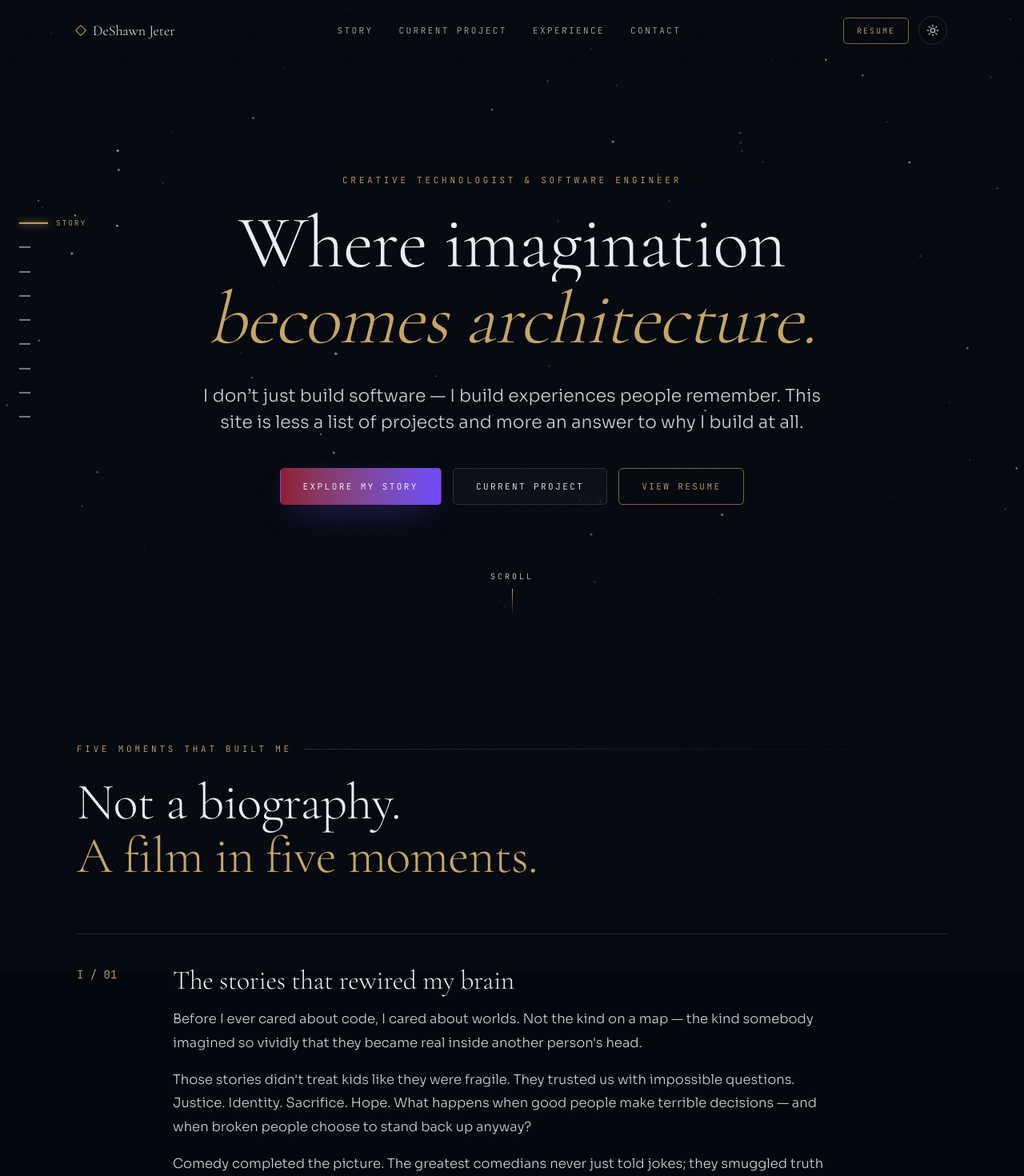
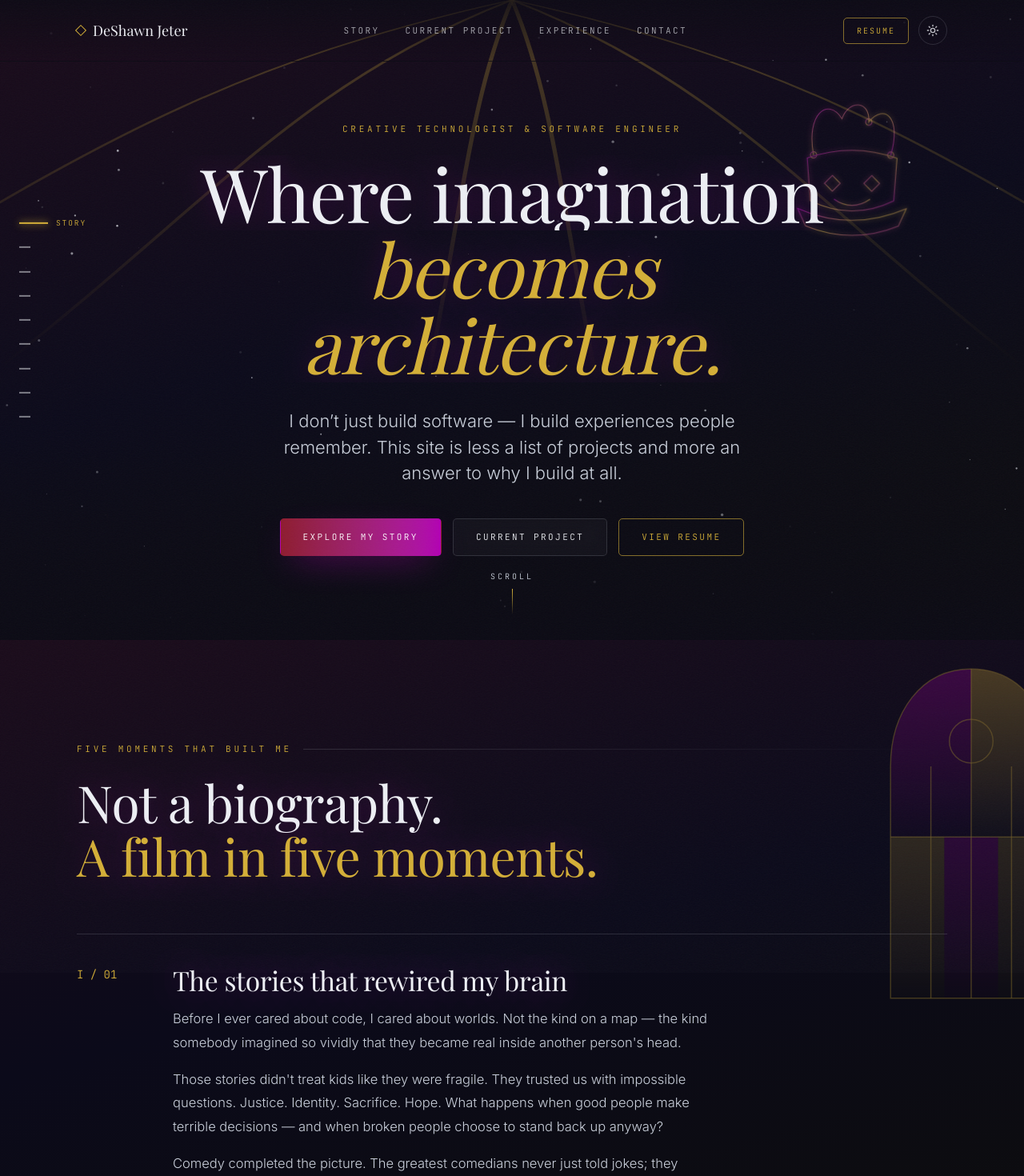
Before and after one commit to DeshawnJeter/personal-website, a Next.js app: page / in a window 1280 px wide. Shown: the top 1470 px of the page at 80% size. Built offline with nearby package versions, Linux system fonts and the light colour scheme.

Commit message:
Auto-commit: build passed at 2026-07-17 09:27:44

```diff
--- a/package.json
+++ b/package.json
@@ -5,6 +5,7 @@
   "scripts": {
     "dev": "next dev",
     "build": "next build",
+    "postbuild": "bash scripts/auto-commit.sh",
     "start": "next start",
     "lint": "eslint"
   },
--- a/src/app/globals.css
+++ b/src/app/globals.css
@@ -68,21 +68,30 @@
 }
 
 :root {
-  /* ===== obsidian / midnight blue / chrome / antique gold (default, dark) ===== */
-  --void: #04070e;
-  --ink: #080d1a;
-  --navy: #0d1526;
-  --slate: #141c2e;
+  /* ===== anime-gothic cathedral: deep purple / midnight blue / obsidian, neon violet + celestial gold ===== */
+  --obsidian: #0d0d0d;
+  --midnight: #0b0a1a;
+  --deep-purple: #1a0b1a;
+  --void: #0b0a14;
+  --ink: #120a1c;
+  --navy: #1c1128;
+  --slate: #241833;
   --silver: #c9cfda;
   --chrome: #e9edf3;
   --crimson: #8e1b2e;
-  --violet: #6d4aff;
-  --gold: #c6a664;
+  --violet: #b300b3;
+  --gold: #d4af37;
   --cyan: #4fd8e8;
   --amber: #e8b76b;
   --emerald: #4f9d6f;
 
   --background: var(--void);
+  --background-gradient: linear-gradient(
+    165deg,
+    var(--deep-purple) 0%,
+    var(--midnight) 48%,
+    var(--obsidian) 100%
+  );
   --foreground: #edeff4;
   --card: var(--navy);
   --card-foreground: #edeff4;
@@ -130,6 +139,7 @@
 .light {
   color-scheme: light;
   --background: #f6f2e9;
+  --background-gradient: none;
   --foreground: #14181f;
   --card: #ffffff;
   --card-foreground: #14181f;
@@ -198,6 +208,14 @@
   }
 }
 
+/* Custom gothic cursor — desktop pointers only. Falls back to the native
+   cursor automatically wherever the browser can't load/render the image. */
+@media (hover: hover) and (pointer: fine) {
+  html {
+    cursor: url("/cursors/gothic-cross.svg") 14 10, auto;
+  }
+}
+
 @media print {
   :root {
     --background: #ffffff;
@@ -220,9 +238,15 @@
     scroll-behavior: smooth;
   }
   body {
-    @apply bg-background text-foreground;
+    @apply text-foreground;
+    background: var(--background-gradient), var(--background);
+    background-attachment: fixed;
     font-weight: 300;
     -webkit-font-smoothing: antialiased;
+  }
+  .dark body {
+    background: var(--background-gradient), var(--background);
+    background-attachment: fixed;
   }
   ::selection {
     background: var(--violet);
@@ -237,6 +261,9 @@
     font-weight: 300;
     letter-spacing: -0.01em;
     line-height: 1.05;
+  }
+  .dark h1, .dark h2, .dark h3, .dark h4 {
+    text-shadow: 0 0 28px color-mix(in oklab, var(--violet) 22%, transparent);
   }
 }
 
--- a/src/app/icon.tsx
+++ b/src/app/icon.tsx
@@ -13,14 +13,14 @@ export default function Icon() {
           display: "flex",
           alignItems: "center",
           justifyContent: "center",
-          background: "#04070E",
+          background: "#0D0D0D",
         }}
       >
         <div
           style={{
             width: 14,
             height: 14,
-            border: "2px solid #C6A664",
+            border: "2px solid #D4AF37",
             transform: "rotate(45deg)",
           }}
         />
--- a/src/app/layout.tsx
+++ b/src/app/layout.tsx
@@ -1,21 +1,21 @@
 import type { Metadata } from "next";
-import { Cormorant_Garamond, Sora, JetBrains_Mono } from "next/font/google";
+import { Playfair_Display, Inter, JetBrains_Mono } from "next/font/google";
 import { site } from "@/lib/content";
 import { SiteChrome } from "@/components/site-chrome";
 import "./globals.css";
 
-const cormorant = Cormorant_Garamond({
+const playfair = Playfair_Display({
   variable: "--font-cormorant",
   subsets: ["latin"],
-  weight: ["300", "400", "600"],
+  weight: ["400", "500", "600"],
   style: ["normal", "italic"],
   display: "swap",
 });
 
-const sora = Sora({
+const inter = Inter({
   variable: "--font-sora",
   subsets: ["latin"],
-  weight: ["200", "300", "400", "600"],
+  weight: ["300", "400", "500", "600"],
   display: "swap",
 });
 
@@ -59,7 +59,7 @@ export const metadata: Metadata = {
 };
 
 export const viewport = {
-  themeColor: "#04070e",
+  themeColor: "#0b0a14",
 };
 
 export default function RootLayout({
@@ -70,7 +70,7 @@ export default function RootLayout({
   return (
     <html
       lang="en"
-      className={`${cormorant.variable} ${sora.variable} ${jbMono.variable} h-full antialiased`}
+      className={`${playfair.variable} ${inter.variable} ${jbMono.variable} h-full antialiased`}
       suppressHydrationWarning
     >
       <body className="min-h-full flex flex-col bg-background text-foreground">
--- /dev/null
+++ b/src/components/motion/cathedral-arches.tsx
@@ -0,0 +1,38 @@
+import { cn } from "@/lib/utils";
+
+/**
+ * Vaulted-ceiling rib lines, rendered as thin converging strokes fading
+ * toward the floor of the section — a quiet architectural echo, not a set
+ * piece. Static (no motion) so it never fights for attention with content.
+ */
+export function CathedralArches({ className }: { className?: string }) {
+  const ribs = [
+    "M120 0 C40 90, 10 220, -60 420",
+    "M120 0 C70 100, 50 240, 0 440",
+    "M120 0 C110 120, 108 260, 100 460",
+    "M120 0 C130 120, 132 260, 140 460",
+    "M120 0 C170 100, 190 240, 240 440",
+    "M120 0 C200 90, 230 220, 300 420",
+  ];
+
+  return (
+    <svg
+      aria-hidden="true"
+      viewBox="0 0 240 460"
+      preserveAspectRatio="none"
+      className={cn("pointer-events-none select-none", className)}
+    >
+      <defs>
+        <linearGradient id="rib-fade" x1="0" y1="0" x2="0" y2="1">
+          <stop offset="0%" stopColor="var(--gold)" stopOpacity="0.5" />
+          <stop offset="100%" stopColor="var(--gold)" stopOpacity="0" />
+        </linearGradient>
+      </defs>
+      <g fill="none" stroke="url(#rib-fade)" strokeWidth="1">
+        {ribs.map((d) => (
+          <path key={d} d={d} />
+        ))}
+      </g>
+    </svg>
+  );
+}
--- /dev/null
+++ b/src/components/motion/holographic-jester.tsx
@@ -0,0 +1,86 @@
+"use client";
+
+import { motion, useReducedMotion } from "framer-motion";
+import { cn } from "@/lib/utils";
+
+/**
+ * A quiet, translucent jester silhouette — a nod to comedy-as-observation
+ * (see storyChapters "worlds") rendered as a holographic projection rather
+ * than a mascot. Purely decorative; never competes with real content.
+ */
+export function HolographicJester({ className }: { className?: string }) {
+  const reduceMotion = useReducedMotion();
+
+  const float = reduceMotion
+    ? undefined
+    : {
+        y: [0, -16, 0],
+        rotate: [-2, 2, -2],
+      };
+
+  const flicker = reduceMotion
+    ? undefined
+    : {
+        opacity: [0.38, 0.56, 0.4, 0.5, 0.38],
+      };
+
+  return (
+    <motion.div
+      aria-hidden="true"
+      className={cn("pointer-events-none select-none mix-blend-screen", className)}
+      initial={{ opacity: 0 }}
+      animate={{ opacity: 1 }}
+      transition={{ duration: 1.4, delay: 0.6, ease: [0.16, 1, 0.3, 1] }}
+    >
+      <motion.svg
+        viewBox="0 0 220 260"
+        className="h-full w-full"
+        animate={float}
+        transition={{ duration: 9, repeat: Infinity, ease: "easeInOut" }}
+      >
+        <defs>
+          <linearGradient id="jester-gradient" x1="0" y1="0" x2="1" y2="1">
+            <stop offset="0%" stopColor="var(--violet)" />
+            <stop offset="55%" stopColor="var(--gold)" />
+            <stop offset="100%" stopColor="var(--violet)" />
+          </linearGradient>
+          <filter id="jester-glow" x="-60%" y="-60%" width="220%" height="220%">
+            <feGaussianBlur stdDeviation="3.2" result="blur" />
+            <feMerge>
+              <feMergeNode in="blur" />
+              <feMergeNode in="SourceGraphic" />
+            </feMerge>
+          </filter>
+        </defs>
+
+        <motion.g
+          stroke="url(#jester-gradient)"
+          strokeWidth="1.1"
+          fill="none"
+          filter="url(#jester-glow)"
+          animate={flicker}
+          transition={{ duration: 5.5, repeat: Infinity, ease: "easeInOut" }}
+        >
+          {/* three-pointed hat */}
+          <path d="M60 92 C50 40, 78 18, 96 46 C104 22, 132 22, 130 50 C150 26, 172 44, 158 92" />
+          <circle cx="60" cy="92" r="4" />
+          <circle cx="130" cy="50" r="4" />
+          <circle cx="158" cy="92" r="4" />
+
+          {/* mask / face plane */}
+          <path d="M52 96 Q109 76 166 96 L162 150 Q109 176 56 150 Z" />
+
+          {/* diamond eyes */}
+          <path d="M84 118 L94 128 L84 138 L74 128 Z" />
+          <path d="M134 118 L144 128 L134 138 L124 128 Z" />
+
+          {/* smile */}
+          <path d="M86 148 Q109 164 132 148" />
+
+          {/* collar ruff */}
+          <path d="M40 160 Q109 190 178 160 L168 182 Q109 206 50 182 Z" />
+        </motion.g>
+      </motion.svg>
+    </motion.div>
+  );
+}
--- /dev/null
+++ b/src/components/motion/stained-glass.tsx
@@ -0,0 +1,54 @@
+"use client";
+
+import { motion, useReducedMotion } from "framer-motion";
+import { cn } from "@/lib/utils";
+
+/**
+ * A gothic lancet window rendered as segmented, glowing panes —
+ * decorative background texture only, never load-bearing for content.
+ */
+export function StainedGlass({ className }: { className?: string }) {
+  const reduceMotion = useReducedMotion();
+
+  return (
+    <motion.svg
+      aria-hidden="true"
+      viewBox="0 0 240 400"
+      className={cn("pointer-events-none select-none", className)}
+      animate={reduceMotion ? undefined : { opacity: [0.5, 0.72, 0.5] }}
+      transition={{ duration: 7, repeat: Infinity, ease: "easeInOut" }}
+    >
+      <defs>
+        <linearGradient id="glass-violet" x1="0" y1="0" x2="0" y2="1">
+          <stop offset="0%" stopColor="var(--violet)" stopOpacity="0.5" />
+          <stop offset="100%" stopColor="var(--violet)" stopOpacity="0.05" />
+        </linearGradient>
+        <linearGradient id="glass-gold" x1="0" y1="0" x2="0" y2="1">
+          <stop offset="0%" stopColor="var(--gold)" stopOpacity="0.55" />
+          <stop offset="100%" stopColor="var(--gold)" stopOpacity="0.05" />
+        </linearGradient>
+        <clipPath id="lancet-arch">
+          <path d="M120 4 C60 4 24 56 24 120 L24 396 L216 396 L216 120 C216 56 180 4 120 4 Z" />
+        </clipPath>
+      </defs>
+
+      <g clipPath="url(#lancet-arch)">
+        <rect x="24" y="4" width="96" height="200" fill="url(#glass-violet)" />
+        <rect x="120" y="4" width="96" height="200" fill="url(#glass-gold)" />
+        <rect x="24" y="204" width="64" height="192" fill="url(#glass-gold)" opacity="0.6" />
+        <rect x="88" y="204" width="64" height="192" fill="url(#glass-violet)" opacity="0.7" />
+        <rect x="152" y="204" width="64" height="192" fill="url(#glass-gold)" opacity="0.5" />
+      </g>
+
+      {/* leading (the dark metal tracery between panes) */}
+      <g stroke="color-mix(in oklab, var(--gold) 55%, transparent)" strokeWidth="1.4" fill="none">
+        <path d="M120 4 C60 4 24 56 24 120 L24 396 L216 396 L216 120 C216 56 180 4 120 4 Z" />
+        <path d="M120 4 L120 396" />
+        <path d="M24 204 L216 204" />
+        <path d="M72 120 L72 396" />
+        <path d="M168 120 L168 396" />
+        <circle cx="120" cy="90" r="26" />
+      </g>
+    </motion.svg>
+  );
+}
--- a/src/components/sections/hero.tsx
+++ b/src/components/sections/hero.tsx
@@ -4,9 +4,14 @@ import dynamic from "next/dynamic";
 import { motion } from "framer-motion";
 import { CtaLink } from "@/components/ui/cta-link";
 import { Container } from "@/components/ui/container";
+import { CathedralArches } from "@/components/motion/cathedral-arches";
 
 const Starfield = dynamic(
   () => import("@/components/motion/starfield").then((m) => m.Starfield),
+  { ssr: false }
+);
+const HolographicJester = dynamic(
+  () => import("@/components/motion/holographic-jester").then((m) => m.HolographicJester),
   { ssr: false }
 );
 
@@ -23,6 +28,8 @@ export function Hero() {
       className="relative flex min-h-[100svh] items-center overflow-hidden pt-32 pb-20"
     >
       <Starfield className="absolute inset-0 h-full w-full" />
+      <CathedralArches className="pointer-events-none absolute inset-x-0 top-0 h-[60vh] w-full opacity-60" />
+      <HolographicJester className="absolute right-[4%] top-[14%] hidden h-56 w-48 md:block lg:right-[8%] lg:h-64 lg:w-56" />
       <div
         className="pointer-events-none absolute inset-x-0 bottom-0 h-[32vh] bg-gradient-to-b from-transparent to-background"
         aria-hidden="true"
--- a/src/components/sections/story.tsx
+++ b/src/components/sections/story.tsx
@@ -1,12 +1,18 @@
 import { Container } from "@/components/ui/container";
 import { Eyebrow } from "@/components/ui/eyebrow";
 import { Reveal } from "@/components/motion/reveal";
+import { StainedGlass } from "@/components/motion/stained-glass";
 import { storyChapters } from "@/lib/content";
 
 export function Story() {
   return (
-    <section id="story" aria-labelledby="story-heading" className="py-24 sm:py-32">
-      <Container>
+    <section
+      id="story"
+      aria-labelledby="story-heading"
+      className="relative overflow-hidden py-24 sm:py-32"
+    >
+      <StainedGlass className="pointer-events-none absolute -right-16 top-8 hidden h-[420px] w-[260px] opacity-30 lg:block" />
+      <Container className="relative">
         <Reveal>
           <Eyebrow>Five moments that built me</Eyebrow>
         </Reveal>
--- a/src/lib/content.ts
+++ b/src/lib/content.ts
@@ -8,7 +8,7 @@ export const site = {
   tagline: "Where imagination becomes architecture.",
   description:
     "Creative technologist, systems thinker, builder. I don't just build software — I build experiences people remember.",
-  email: "deshawn.jeter@pursuit.org",
+  email: "jeterdeshawn@gmail.com",
   url: "https://deshawnjeter.dev",
 };
 
```
Also changed, not shown: src/app/opengraph-image.tsx (+4 -4 lines), public/cursors/gothic-cross.svg (added), 1 other file (tests, documents, lock files or other folders).
